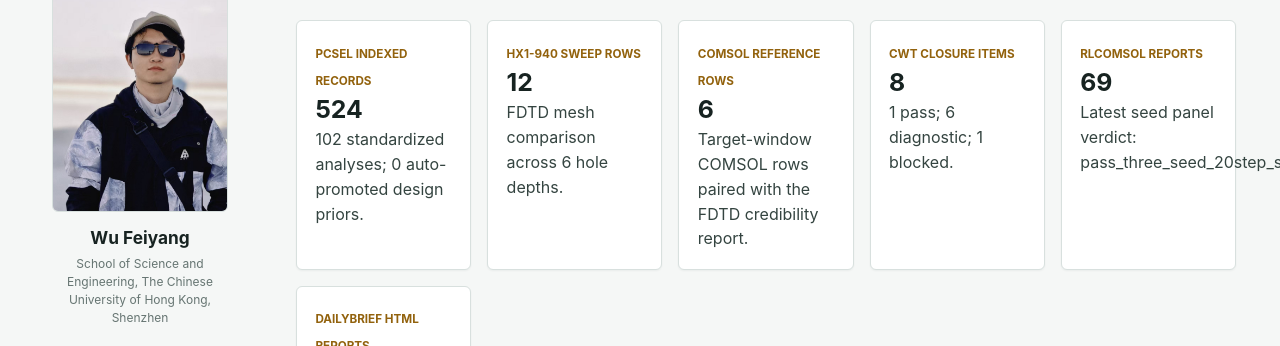
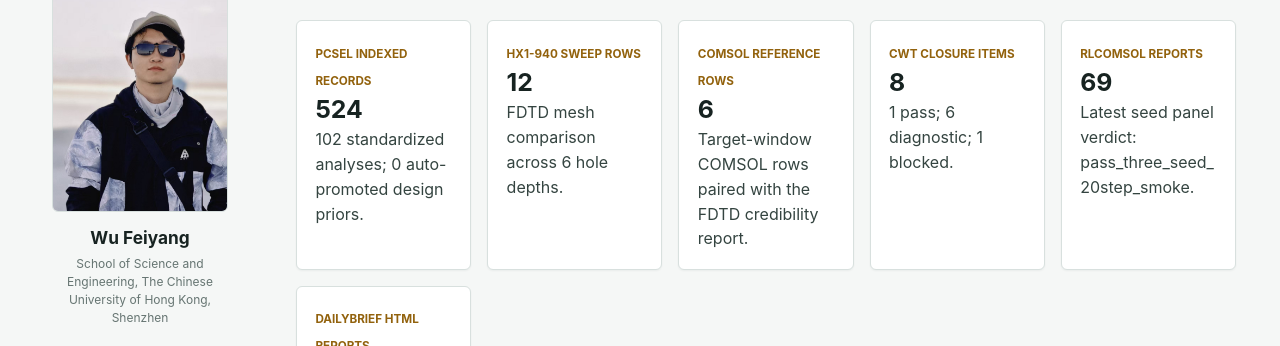
Before and after one commit to wfy-op/wfy-op.github.io, a Jekyll site: the page built from _pages/research-pcsel.md, in a window 1280 px wide and 1400 px high, scrolled down 4715 px. Shown: the part 104-450 px from the top of the window. Built offline with Jekyll 4.4.1, drawn with Linux system fonts in a browser that asks for light colours.

Commit message:
fix: wrap long portal status labels

```diff
--- a/assets/css/wfy-modern.scss
+++ b/assets/css/wfy-modern.scss
@@ -1229,6 +1229,10 @@ details[open] > summary .disclosure-state::before {
   font-size: 1.55rem;
 }
 
+.portal-kpi-card p {
+  overflow-wrap: anywhere;
+}
+
 .portal-module__header h2 {
   font-size: 1.35rem;
 }
```
Also changed, not shown: tests/test_site_frontend.py (+8 -0 lines).
